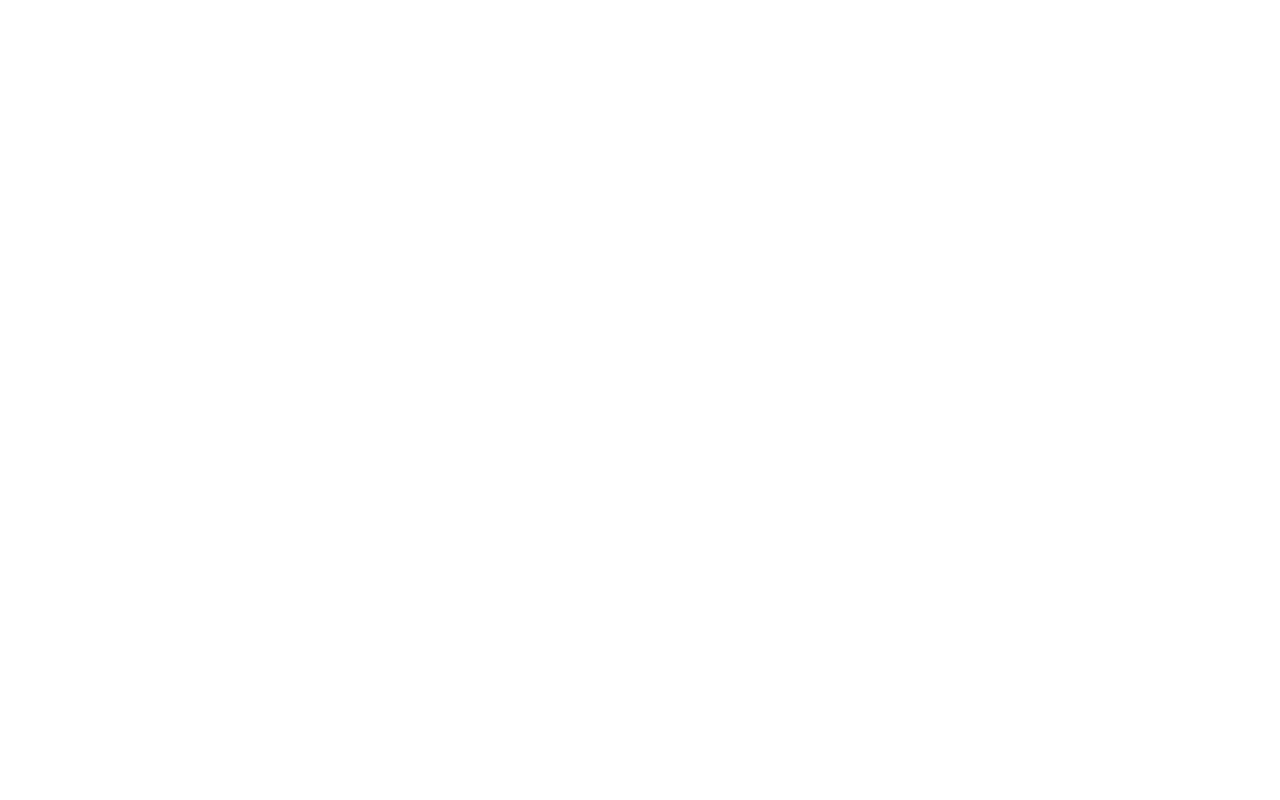
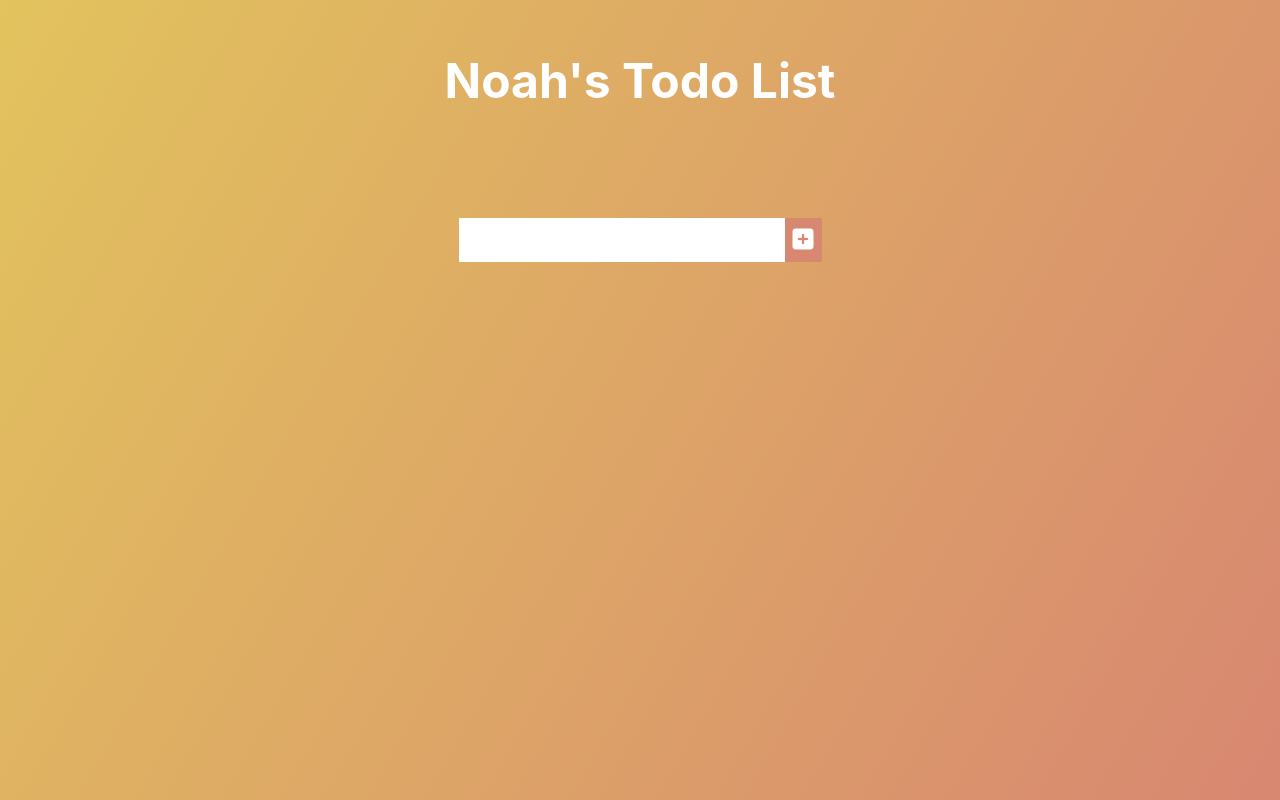
Before and after one commit to noahskorner/todo-list, a plain HTML site: page index.html in a window 1280 px wide. Drawn offline with Linux system fonts and the light colour scheme.

Commit message:
Setup HTML/CSS template.

```diff
--- a/index.html
+++ b/index.html
@@ -3,10 +3,27 @@
 <head>
     <meta charset="UTF-8">
     <meta name="viewport" content="width=device-width, initial-scale=1.0">
+    <script src="https://use.fontawesome.com/fed24c82b9.js"></script>
     <link rel="stylesheet" href="style.css">
     <title>Todo List</title>
 </head>
 <body>
+    <header>
+        <h1>Noah's Todo List</h1>
+    </header>
+    <form action="">
+        <input type="text" class="todo-input">
+        <button class="todo-button" tpye="submit">
+            <i class="fa fa-plus-square" aria-hidden="true"></i>
+        </button>
+    </form>
+    <div class="todo-container">
+        <ul class="todo-list">
+
+        </ul>
+    </div>
+
+    <script src="main.js"></script>
 
 </body>
 </html>
--- a/main.js
+++ b/main.js
@@ -0,0 +1,14 @@
+//Selectors
+const todoInput = document.querySelector('.todo-input');
+const todoButton = document.querySelector('.todo-button');
+const todoList = document.querySelector('.todo-list');
+
+//Event Listeners
+todoButton.addEventListener('click', addTodo);
+
+
+//Fuctions
+function addTodo(event){
+    event.preventDefault();
+    console.log("Working correctly");
+}
--- a/style.css
+++ b/style.css
@@ -1,3 +1,44 @@
+*{
+    margin: 0;
+    padding: 0;
+    box-sizing: border-box;
+}
+
 body{
+    background-image: linear-gradient(120deg, #e2c35d, #d88771);
+    color: white;
     font-family: -apple-system, BlinkMacSystemFont, 'Segoe UI', Roboto, Oxygen, Ubuntu, Cantarell, 'Open Sans', 'Helvetica Neue', sans-serif;
+    min-height: 100vh;
+
 }
+
+header{
+    font-size: 1.5rem;
+}
+
+header,
+form{
+    min-height: 20vh;
+    display: flex;
+    justify-content: center;
+    align-items: center;
+}
+
+form input, form button{
+    padding: 0.5rem;
+    font-size: 1.5rem;
+    border: none;
+    background: white;
+}
+
+form button{
+    color: white;
+    background: #d88771;
+    cursor: pointer;
+    transition: all 0.3s ease;
+}
+
+form button:hover{
+    color: #d88771;
+    background: white;
+}
```
